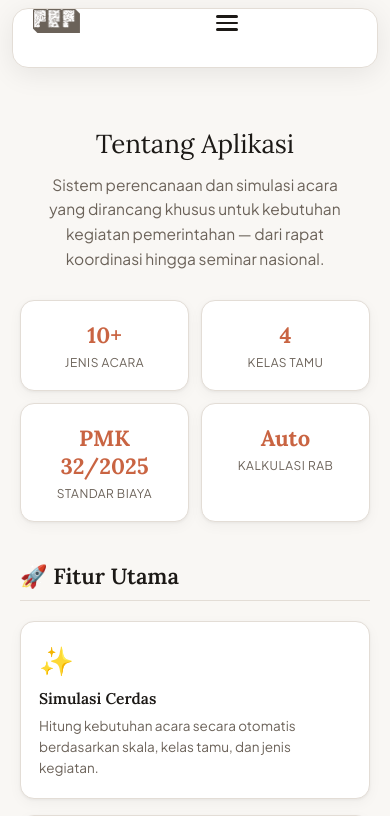
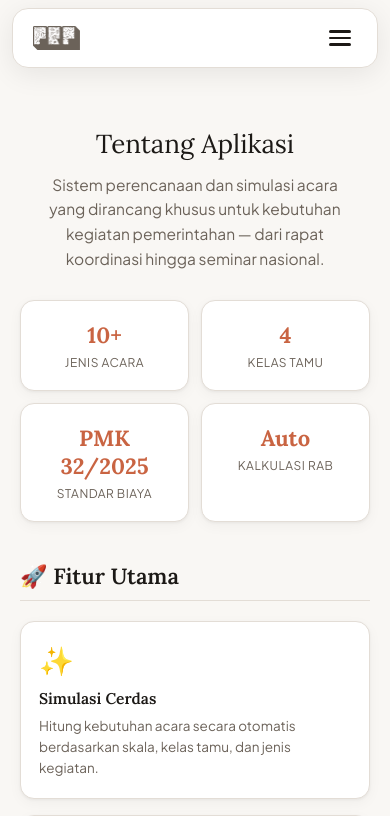
Before and after one commit to dendyadinirwana/kang-event, a React (Vite) app: page /about in a window 390 px wide. Shown: the top 816 px of the page. Built offline with nearby package versions, Linux system fonts and the light colour scheme.

Commit message:
fix(css): remove conflicting app-header media query causing hamburger centering on mobile

```diff
--- a/src/index.css
+++ b/src/index.css
@@ -1641,12 +1641,6 @@
         box-shadow: none;
       }
 
-      .app-header {
-        flex-direction: column;
-        align-items: flex-start;
-        gap: 16px;
-      }
-
       .docs-container {
         padding: 0;
       }
```
